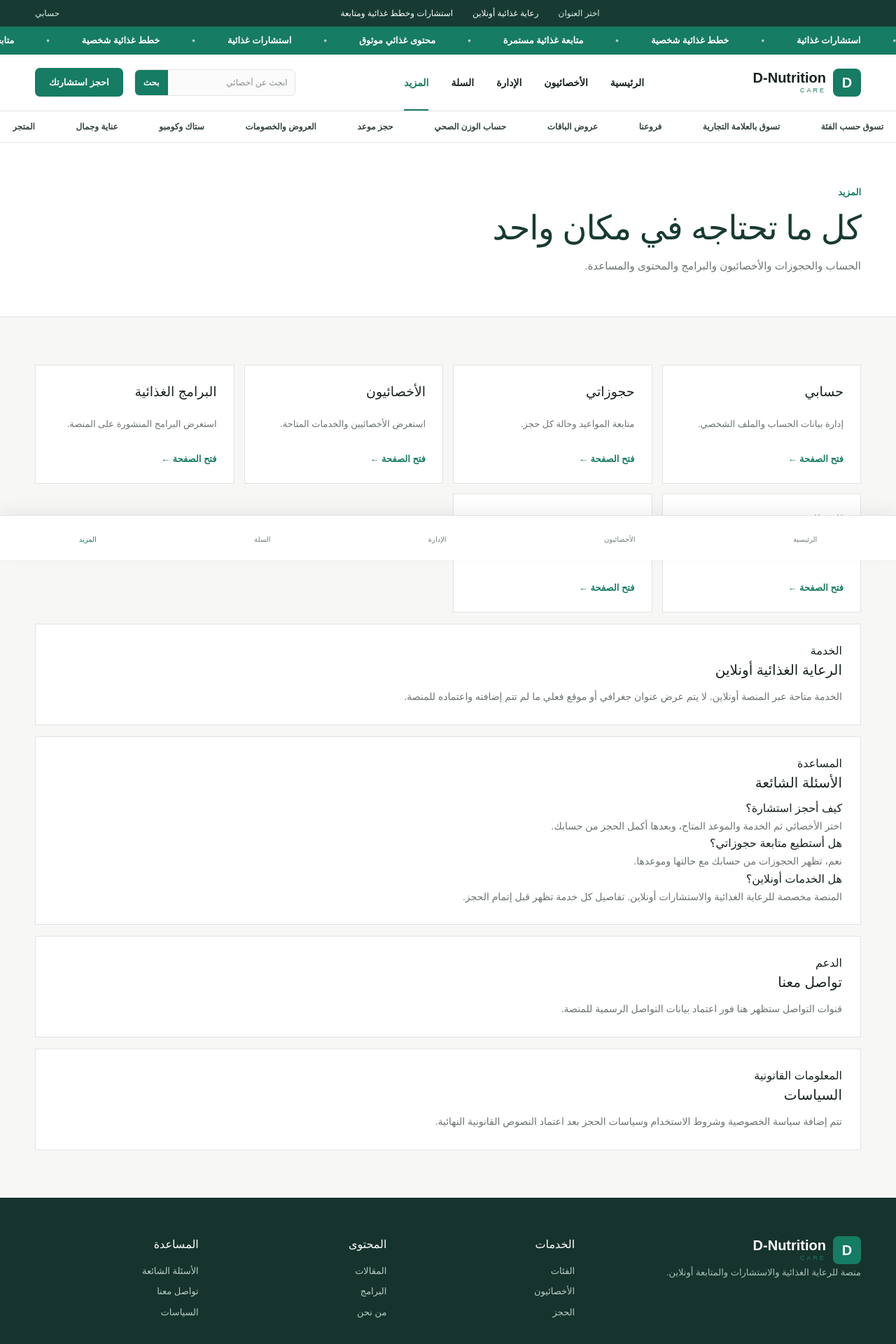
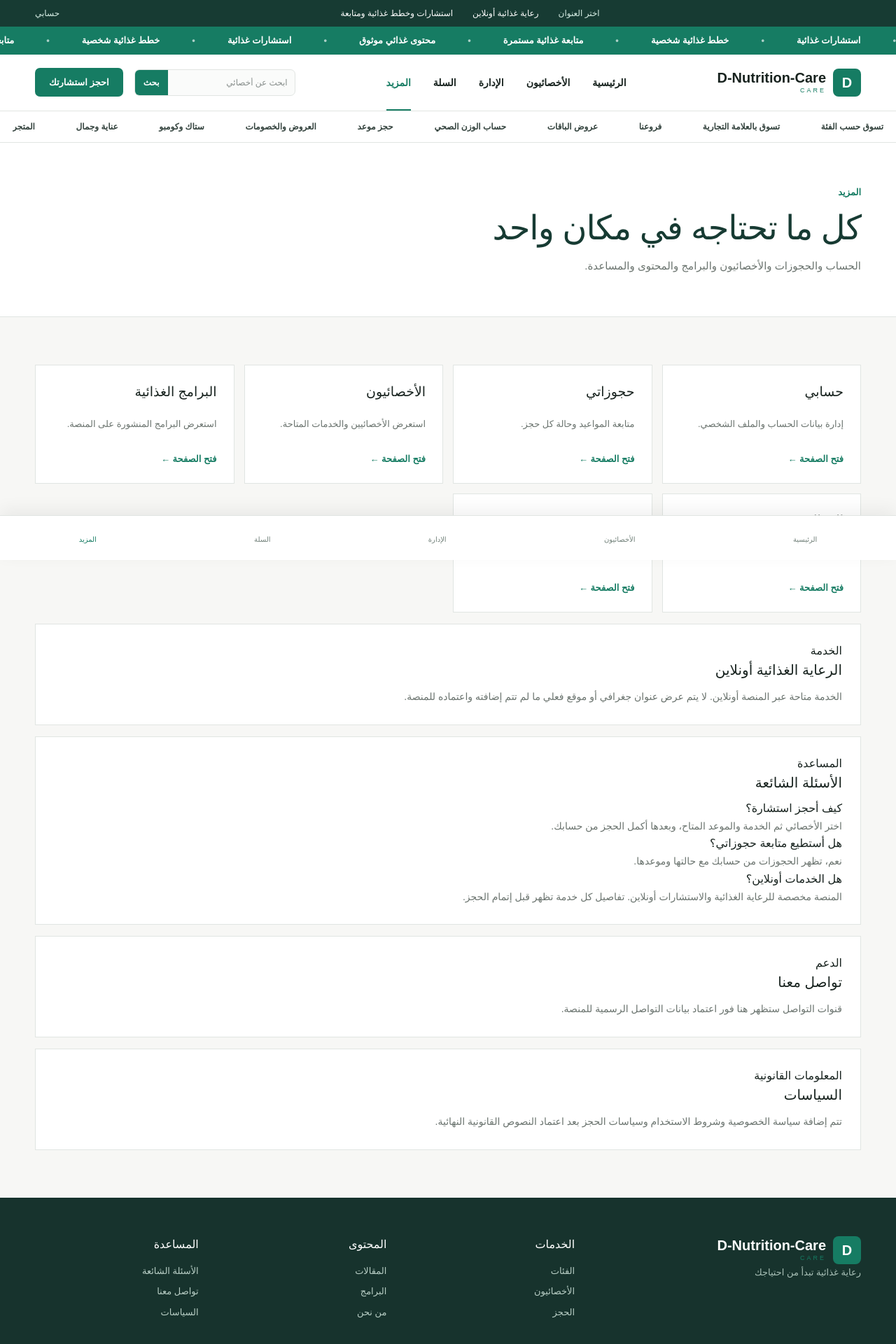
Before and after one commit to khaled19961/-D-Nutrition-Care, a Next.js app: page /more in a window 1280 px wide. Shown: the top 1920 px of the page at 70% size. Built offline with nearby package versions, Linux system fonts and the light colour scheme; no server answers; the database is empty.

Commit message:
feat(site): make branding editable from admin settings

```diff
--- a/components/site-chrome.tsx
+++ b/components/site-chrome.tsx
@@ -1,7 +1,15 @@
 import Link from "next/link";
 import { MainNav, MobileNav } from "@/components/navigation";
+import { createSupabaseServerClient } from "@/lib/supabase/server";
 
-export function SiteChrome({ children }: { children: React.ReactNode }) {
+export async function SiteChrome({ children }: { children: React.ReactNode }) {
+  const supabase = await createSupabaseServerClient();
+  const { data: settings } = await supabase.from("site_settings").select("setting_key,setting_value");
+  const values = Object.fromEntries((settings ?? []).map((item) => [item.setting_key, typeof item.setting_value === "string" ? item.setting_value : JSON.stringify(item.setting_value)]));
+  const siteName = values.site_name?.replace(/^"|"$/g, "") || "D-Nutrition-Care";
+  const siteLogo = values.site_logo_url?.replace(/^"|"$/g, "") || "";
+  const tagline = values.site_tagline?.replace(/^"|"$/g, "") || "رعاية غذائية تبدأ من احتياجك";
+
   return (
     <div className="site-shell">
       <div className="top-strip">
@@ -15,9 +23,9 @@ export function SiteChrome({ children }: { children: React.ReactNode }) {
       <div className="moving-strip"><div className="moving-strip-track"><span>استشارات غذائية</span><span>خطط غذائية شخصية</span><span>متابعة غذائية مستمرة</span><span>محتوى غذائي موثوق</span><span>استشارات غذائية</span><span>خطط غذائية شخصية</span><span>متابعة غذائية مستمرة</span><span>محتوى غذائي موثوق</span></div></div>
       <header className="main-header">
         <div className="container header-inner">
-          <Link href="/" className="brand" aria-label="D-Nutrition-Care">
-            <span className="brand-mark">D</span>
-            <span><strong>D-Nutrition</strong><small>CARE</small></span>
+          <Link href="/" className="brand" aria-label={siteName}>
+            {siteLogo ? <img src={siteLogo} alt={siteName} className="brand-logo" /> : <span className="brand-mark">D</span>}
+            <span><strong>{siteName}</strong><small>CARE</small></span>
           </Link>
           <MainNav />
           <div className="header-actions">
@@ -31,30 +39,18 @@ export function SiteChrome({ children }: { children: React.ReactNode }) {
       </header>
       <nav className="section-nav" aria-label="أقسام الموقع">
         <div className="container section-nav-inner">
-          <Link href="/categories">تسوق حسب الفئة</Link>
-          <Link href="/brands">تسوق بالعلامة التجارية</Link>
-          <Link href="/branches">فروعنا</Link>
-          <Link href="/bundles">عروض الباقات</Link>
-          <Link href="/health-weight">حساب الوزن الصحي</Link>
-          <Link href="/booking">حجز موعد</Link>
-          <Link href="/offers">العروض والخصومات</Link>
-          <Link href="/stacks">ستاك وكومبو</Link>
-          <Link href="/beauty">عناية وجمال</Link>
-          <Link href="/store">المتجر</Link>
+          <Link href="/categories">تسوق حسب الفئة</Link><Link href="/brands">تسوق بالعلامة التجارية</Link><Link href="/branches">فروعنا</Link><Link href="/bundles">عروض الباقات</Link><Link href="/health-weight">حساب الوزن الصحي</Link><Link href="/booking">حجز موعد</Link><Link href="/offers">العروض والخصومات</Link><Link href="/stacks">ستاك وكومبو</Link><Link href="/beauty">عناية وجمال</Link><Link href="/store">المتجر</Link>
         </div>
       </nav>
       {children}
       <footer className="footer">
         <div className="container footer-grid">
-          <div>
-            <Link href="/" className="brand footer-brand"><span className="brand-mark">D</span><span><strong>D-Nutrition</strong><small>CARE</small></span></Link>
-            <p>منصة للرعاية الغذائية والاستشارات والمتابعة أونلاين.</p>
-          </div>
+          <div><Link href="/" className="brand footer-brand">{siteLogo ? <img src={siteLogo} alt={siteName} className="brand-logo" /> : <span className="brand-mark">D</span>}<span><strong>{siteName}</strong><small>CARE</small></span></Link><p>{tagline}</p></div>
           <div><h4>الخدمات</h4><Link href="/categories">الفئات</Link><Link href="/nutritionists">الأخصائيون</Link><Link href="/booking">الحجز</Link></div>
           <div><h4>المحتوى</h4><Link href="/articles">المقالات</Link><Link href="/programs">البرامج</Link><Link href="/about">من نحن</Link></div>
           <div><h4>المساعدة</h4><Link href="/more#faq">الأسئلة الشائعة</Link><Link href="/more#contact">تواصل معنا</Link><Link href="/more#policies">السياسات</Link></div>
         </div>
-        <div className="container footer-bottom"><span>© D-Nutrition-Care</span><span>رعاية غذائية تبدأ من احتياجك</span></div>
+        <div className="container footer-bottom"><span>© {siteName}</span><span>{tagline}</span></div>
       </footer>
       <MobileNav />
     </div>
```
